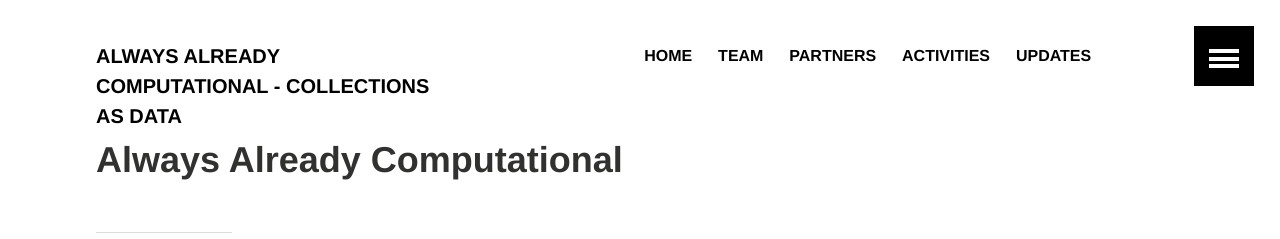
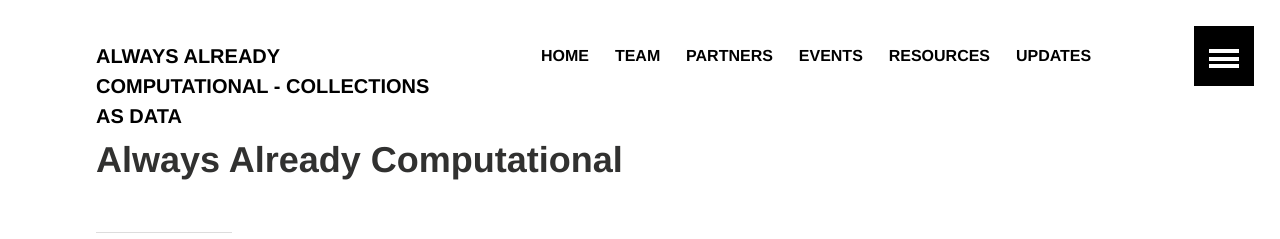
Before and after one commit to collectionsasdata/collectionsasdata.github.io, a Jekyll site: the page built from index.md, in a window 1280 px wide. Shown: the top 239 px of the page. Built offline with Jekyll 4.4.1, drawn with Linux system fonts in a browser that asks for light colours.

Commit message:
Update navigation.yml

```diff
--- a/_data/navigation.yml
+++ b/_data/navigation.yml
@@ -15,8 +15,13 @@
   excerpt:
   image:
 
-- title: Activities
-  url: /activities/
+- title: Events
+  url: /events/
+  excerpt:
+  image:
+
+- title: Resources
+  url: /resources/
   excerpt:
   image:
 
```
